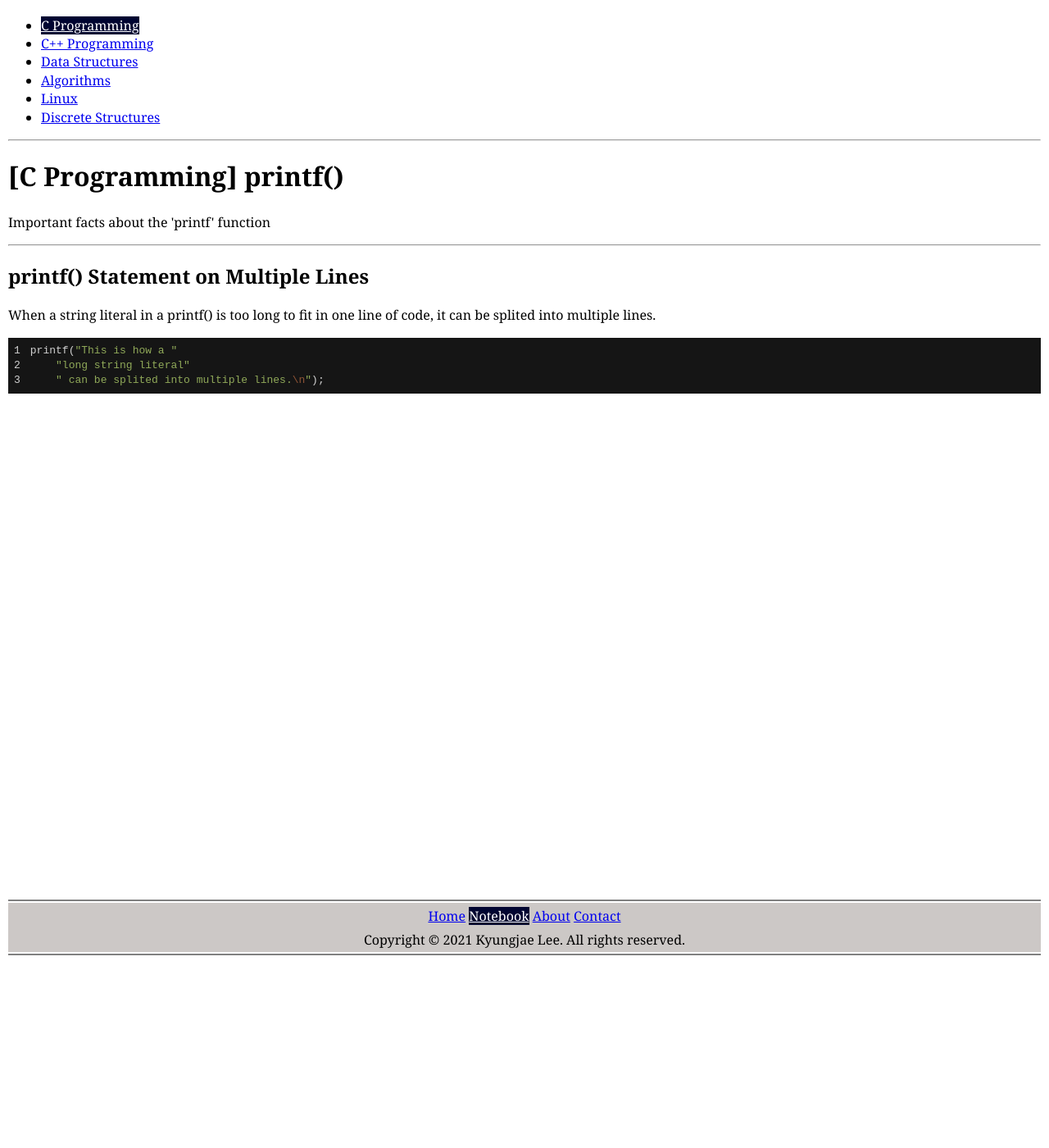
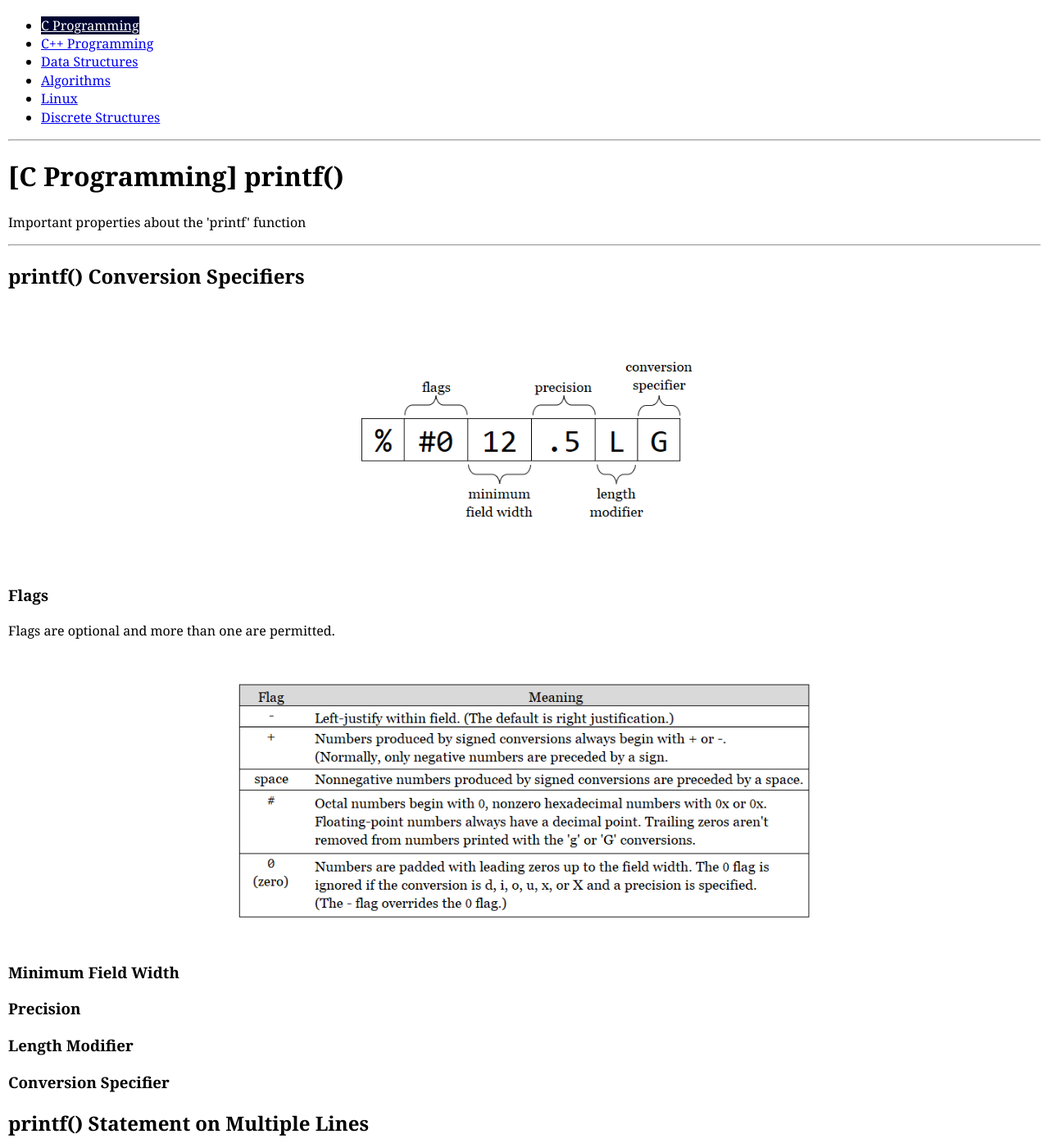
Before and after one commit to kyungjae-lee/kyungjae-lee.github.io, a Jekyll site: the page built from _posts/c-programming/2021-04-28-printf.md, in a window 1280 px wide and 1400 px high, scrolled down 224 px. Shown: the whole window at 82% size. Built offline with Jekyll 4.4.1, drawn with Linux system fonts in a browser that asks for light colours.

Commit message:
Update 'printf' notes

```diff
--- a/_posts/c-programming/2021-04-28-printf.md
+++ b/_posts/c-programming/2021-04-28-printf.md
@@ -1,10 +1,28 @@
 ---
 layout: notes
 title: "[C Programming] printf()"
-meta: Important facts about the 'printf' function
+meta: Important properties about the 'printf' function
 reference:
 category: c-programming
 ---
+
+## printf() Conversion Specifiers
+
+![printf-conversion-specifier]({{site.baseurl}}/img/c-programming/printf-conversion-specifier.png){:.inline-img-w500}
+
+### Flags
+
+Flags are optional and more than one are permitted.
+
+![printf-flags]({{site.baseurl}}/img/c-programming/printf-flags.png){:.inline-img-w700}
+
+### Minimum Field Width
+
+### Precision
+
+### Length Modifier
+
+### Conversion Specifier
 
 
 ## printf() Statement on Multiple Lines
```
Also changed, not shown: img/c-programming/printf-conversion-specifier.png (added), img/c-programming/printf-flags.PNG (added), 1 other file.
